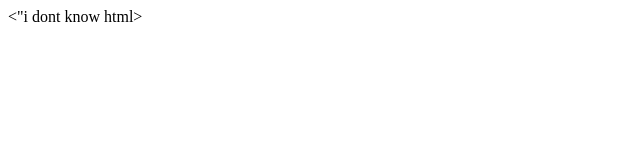
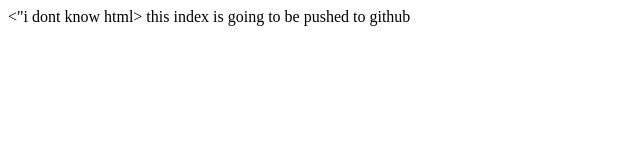
Before and after one commit to wllmgjwsk/git-demo, a plain HTML site: page web/index.html in a window 1280 px wide. Shown: the whole page, without its empty margins (0-640 px from the left). Drawn offline with Linux system fonts and the light colour scheme.

Commit message:
Updating index page for GH

```diff
--- a/web/index.html
+++ b/web/index.html
@@ -1,3 +1,6 @@
 <!doctype html>
 <html lang="us">
 <"i dont know html>
+
+this index is going to be
+pushed to github
```
